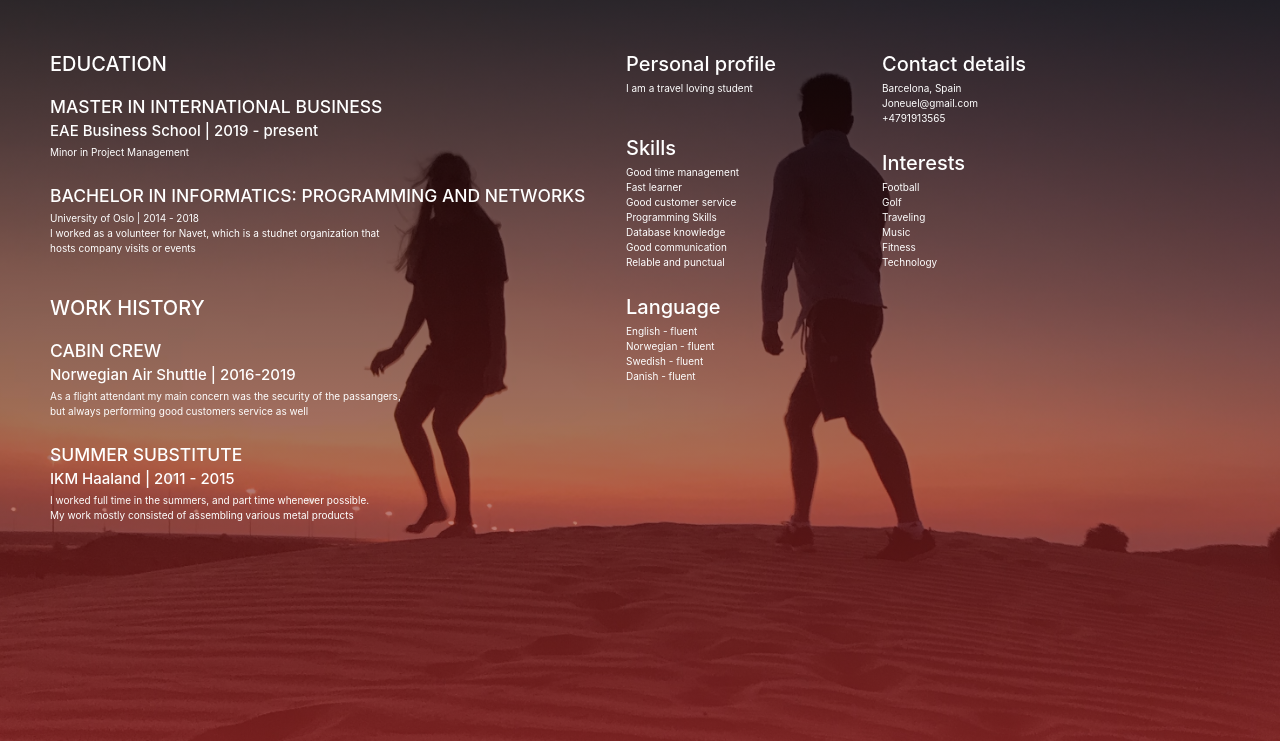
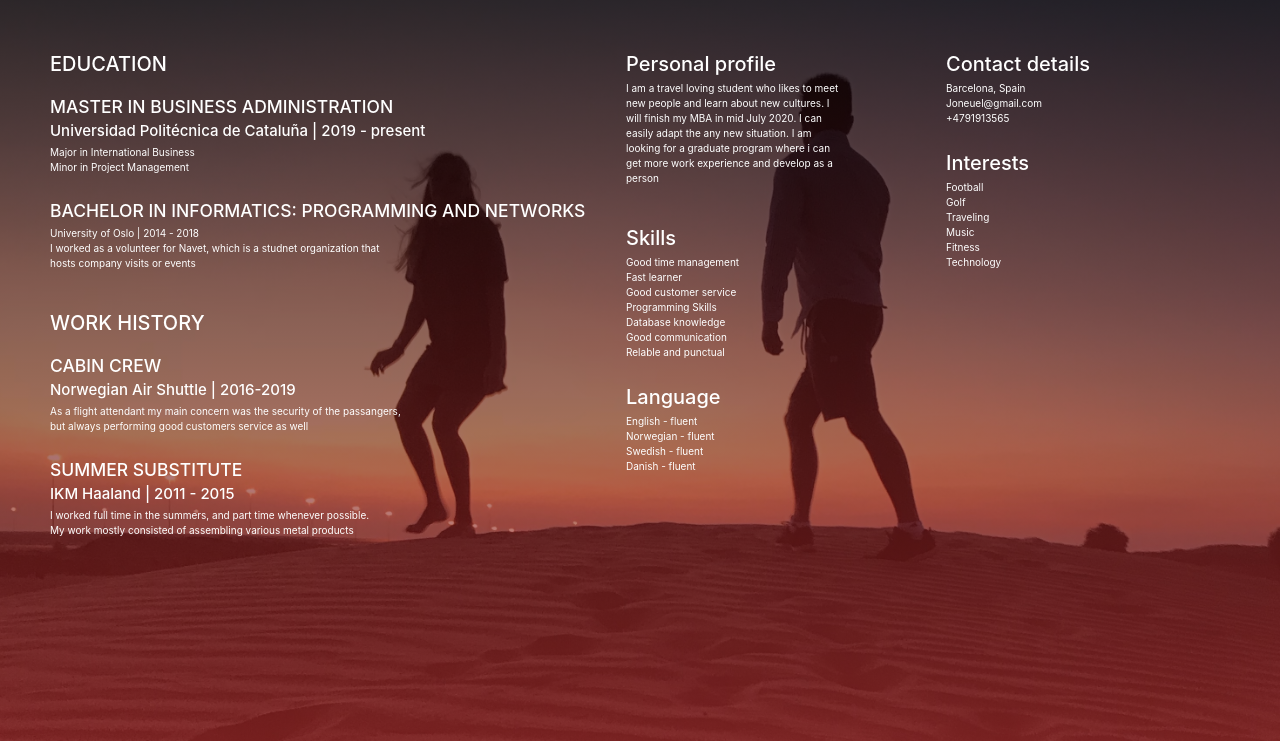
Before and after one commit to jueland/JU, a plain HTML site: page index.html in a window 1280 px wide. Shown: the part 59-800 px from the top of the page. Drawn offline with nearby package versions, Linux system fonts and the light colour scheme.

Commit message:
text change and column ajustment

```diff
--- a/index.html
+++ b/index.html
@@ -32,9 +32,11 @@
                     <div class="column">
                         <h2>EDUCATION</h2>
                         <br>
-                        <h3>MASTER IN INTERNATIONAL BUSINESS</h3>
-                        <h4>EAE Business School | 2019 - present</h4>
-                        <p>Minor in Project Management</p>
+                        <h3>MASTER IN BUSINESS ADMINISTRATION</h3>
+                        <h4>Universidad Politécnica de Cataluña | 2019 - present</h4>
+                        <p>Major in International Business
+                            <br>Minor in Project Management
+                        </p>
                         <br>
                         <h3>BACHELOR IN INFORMATICS: PROGRAMMING AND NETWORKS</h3>
                         <h4s>University of Oslo | 2014 - 2018</h4s>
@@ -60,7 +62,10 @@
                     </div>
                     <div class="column2">
                         <h2>Personal profile</h2>
-                        <p>I am a travel loving student
+                            <p>I am a travel loving student who likes to meet new people
+                                and learn about new cultures. I will finish my MBA in mid July 2020.
+                                I can easily adapt the any new situation. I am looking for a graduate
+                                program where i can get more work experience and develop as a person
                         </p>
                         <br>
                         <br>
--- a/style.css
+++ b/style.css
@@ -41,18 +41,18 @@ body{
     color: white;
     float: left;
     width: 45%;
-  }
+}
 .column2 {
     padding: 5rem;
     color: white;
     float: left;
-    width: 20%;
+    width: 25%;
 }
 .column3 {
     padding: 5rem;
     color: white;
     float: left;
-    width: 35%;
+    width: 30%;
 }
 
   /* Clear floats after the columns */
@@ -168,3 +168,16 @@ nav ul li a:hover::after{
 .fa-instagram:hover{
     color: #3f729b;
 }
+
+[class*="col-"] {
+    padding: 1rem;
+}
+@media (max-width: 992px) {
+
+  }
+@media (max-width: 768px) {
+
+}
+@media (max-width: 576px) {
+
+}
```
